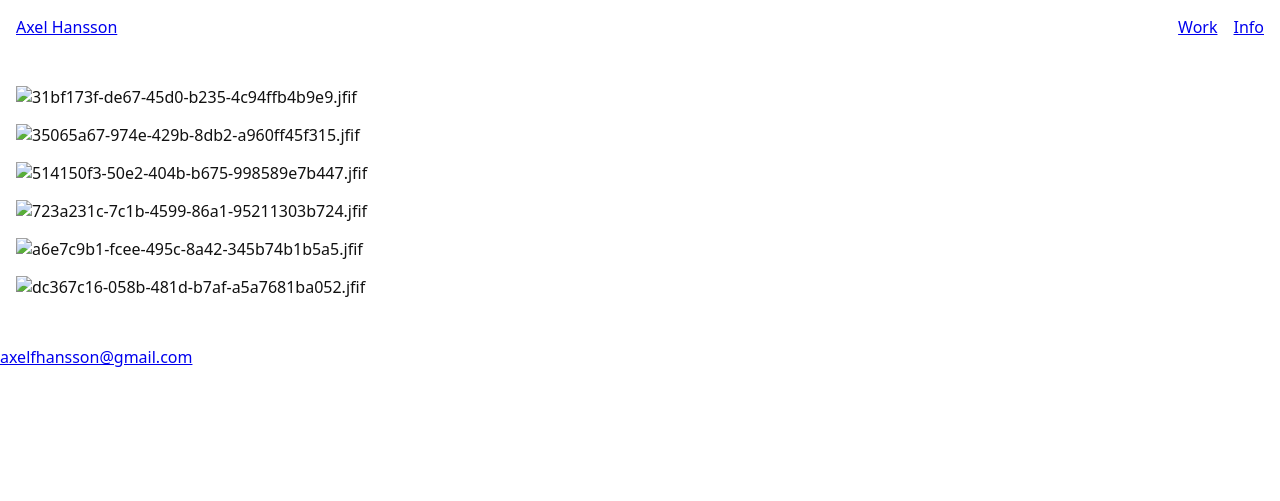
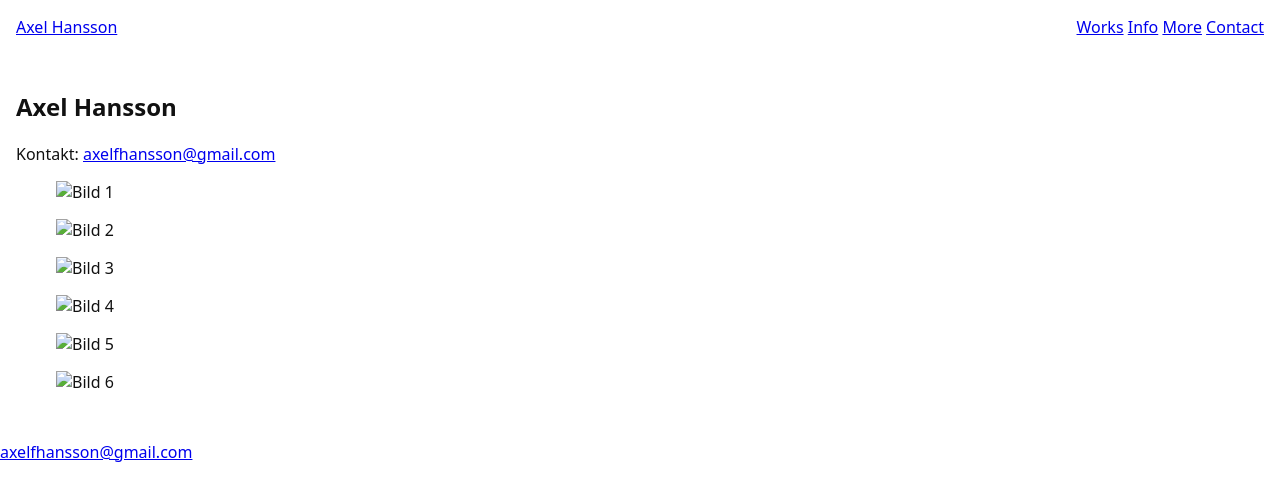
Before and after one commit to johanhansson/johanhansson.github.io, a Jekyll site: the page built from index.md, in a window 1280 px wide. Shown: the top 501 px of the page. Built offline with Jekyll 4.4.1, drawn with Linux system fonts in a browser that asks for light colours.

Commit message:
new page

```diff
--- a/_config.yml
+++ b/_config.yml
@@ -1,5 +1,4 @@
 title: "Axel Hansson"
 email: "axelfhansson@gmail.com"
-baseurl: "" # change if deploying to a subpath
-url: "https://your-domain.example" # replace with your site URL
-theme: minima # or leave out and use custom layout
+baseurl: ""
+url: "https://your-domain.example"
--- a/_layouts/default.html
+++ b/_layouts/default.html
@@ -1,32 +1,29 @@
 <!doctype html>
-<html lang="en">
+<html lang="sv">
 <head>
   <meta charset="utf-8" />
+  <meta name="viewport" content="width=device-width,initial-scale=1">
   <title>{{ page.title | default: site.title }}</title>
-  <meta name="viewport" content="width=device-width, initial-scale=1">
-  <meta property="og:site_name" content="{{ site.title }}">
-  <meta property="og:title" content="{{ page.title | default: site.title }}">
-  <meta name="twitter:card" content="summary_large_image">
   <link rel="stylesheet" href="{{ '/assets/css/style.css' | relative_url }}">
 </head>
 <body>
   <header class="site-header">
-    <div class="site-brand">
+    <div class="brand">
       <a href="{{ '/' | relative_url }}">{{ site.title }}</a>
     </div>
-    <nav>
-      <ul class="nav">
-        <li><a href="{{ '/' | relative_url }}">Work</a></li>
-        <li><a href="{{ '/info/' | relative_url }}">Info</a></li>
-      </ul>
+    <nav class="main-nav">
+      <a href="{{ '/' | relative_url }}">Works</a>
+      <a href="{{ '/info/' | relative_url }}">Info</a>
+      <a href="{{ '/works/' | relative_url }}">More</a>
+      <a href="{{ '/contact/' | relative_url }}">Contact</a>
     </nav>
   </header>
 
-  <main>
+  <main class="site-main">
     {{ content }}
   </main>
 
-  <footer>
+  <footer class="site-footer">
     <p><a href="mailto:{{ site.email }}">{{ site.email }}</a></p>
   </footer>
 </body>
--- a/index.md
+++ b/index.md
@@ -10,8 +10,15 @@ images:
   - dc367c16-058b-481d-b7af-a5a7681ba052.jfif
 ---
 
-<div class="gallery">
+<section class="hero">
+  <h1>{{ page.title }}</h1>
+  <p class="contact">Kontakt: <a href="mailto:axelfhansson@gmail.com">axelfhansson@gmail.com</a></p>
+</section>
+
+<section class="gallery">
 {% for img in page.images %}
-  <img src="{{ '/assets/images/' | append: img | relative_url }}" alt="{{ img }}">
+  <figure class="gallery-item">
+    <img src="{{ '/assets/images/' | append: img | relative_url }}" alt="Bild {{ forloop.index }}">
+  </figure>
 {% endfor %}
-</div>
+</section>
```
Also changed, not shown: assets/css/style.scss (+46 -5 lines), info.md (added, +9 -0 lines).
